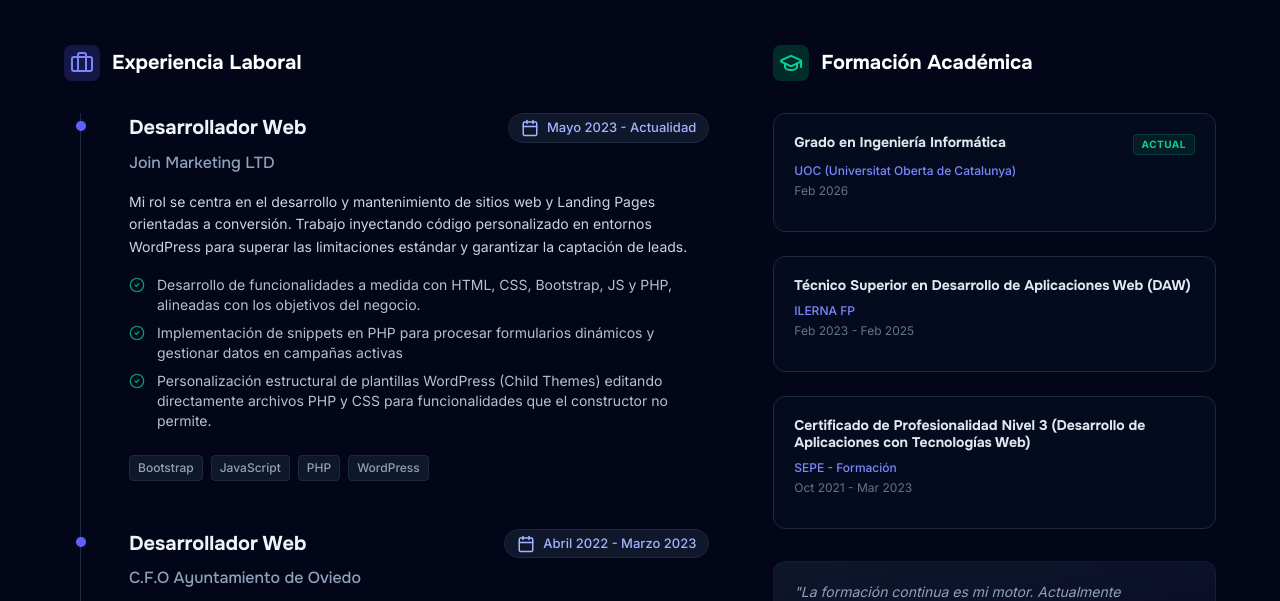
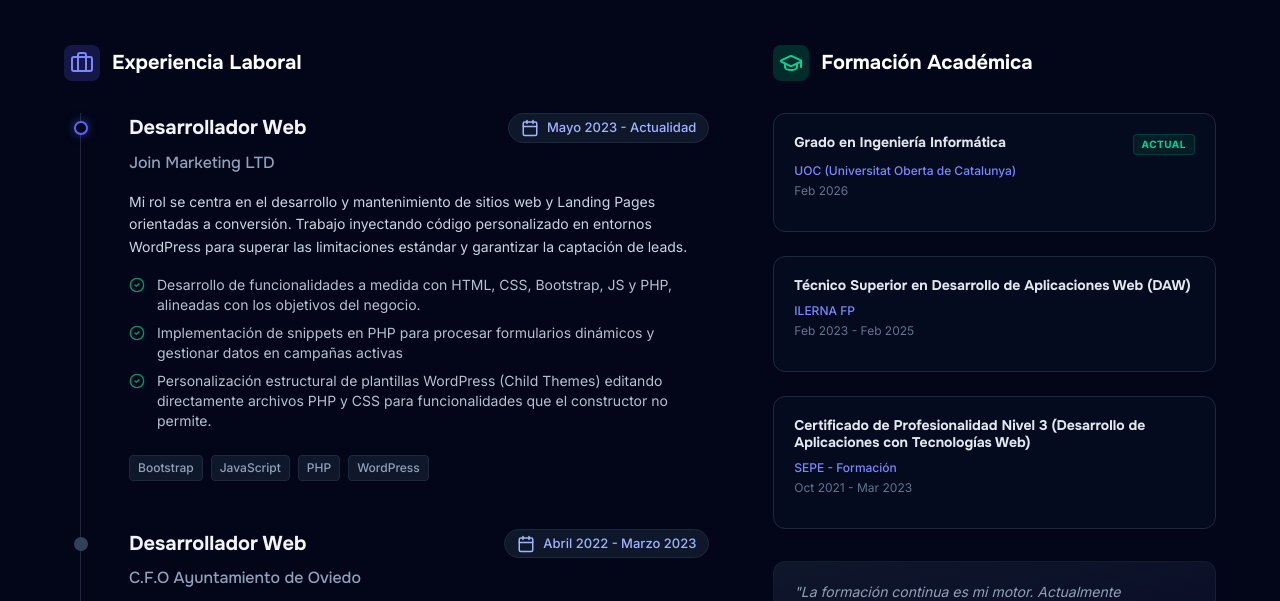
Before and after one commit to LuisChicaizaDev/portafolio-v2, a React (Vite) app: page / in a window 1280 px wide. Shown: the part 4980-5581 px from the top of the page. Built offline with nearby package versions, Linux system fonts and the light colour scheme.

Commit message:
style(ui): mejorar estilos linea del tiempo experiencia laboral

```diff
--- a/src/components/sections/ExperienceSection.jsx
+++ b/src/components/sections/ExperienceSection.jsx
@@ -39,7 +39,8 @@ export const ExperienceSection = () => {
                 <div key={job.company} className="group relative pl-8 md:pl-12">
 
                   {/* Punto en la línea de tiempo */}
-                  <div className="absolute -left-1.25 top-2 w-2.5 h-2.5 rounded-full bg-indigo-500 shadow-[0_0_4px_rgba(99,102,241,0.2)] group-hover:shadow-[0_0_18px_rgba(99,102,241,0.9)] transition-all"></div>
+                  <div className={`absolute -left-1.75 top-2 size-3.5 rounded-full group-hover:shadow-[0_0_18px_rgba(99,102,241,0.9)] transition-all
+                    ${job.current ? 'bg-slate-950 border-2 border-indigo-500 z-10 shadow-[0_0_10px_rgba(99,102,241,0.5)]' : 'bg-slate-700'}`}></div>
 
                   {/* Tarjeta de Experiencia */}
                   <div className="relative">
--- a/src/data/experience.js
+++ b/src/data/experience.js
@@ -5,6 +5,7 @@ export const EXPERIENCE_DATA = {
         role: "Desarrollador Web",
         company: "Join Marketing LTD",
         dates: "Mayo 2023 - Actualidad",
+        current: true,
         description: "Mi rol se centra en el desarrollo y mantenimiento de sitios web y Landing Pages orientadas a conversión. Trabajo inyectando código personalizado en entornos WordPress para superar las limitaciones estándar y garantizar la captación de leads.",
         tags: ["Bootstrap", "JavaScript", "PHP", "WordPress"],
         achievements: [
```
